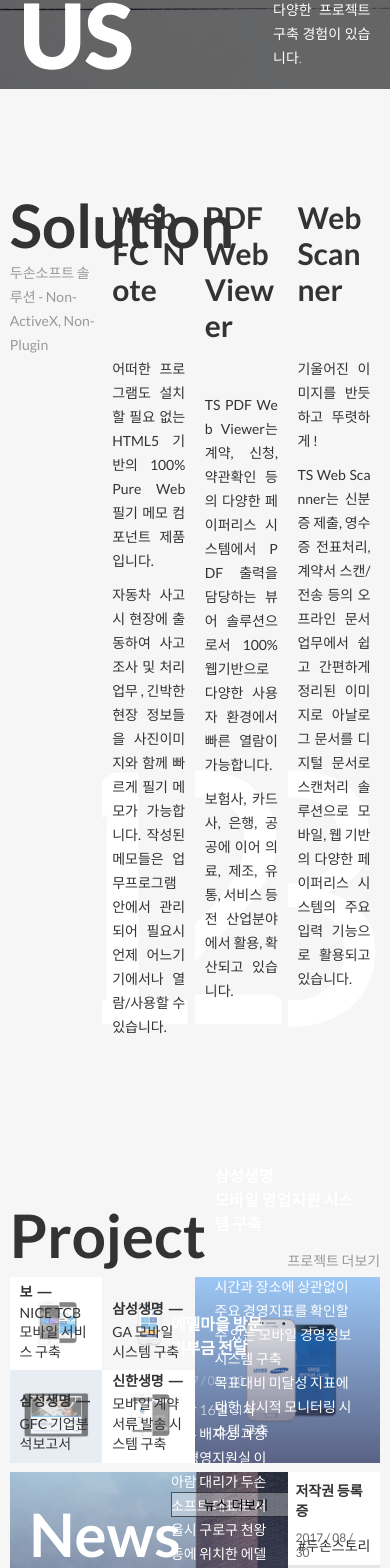
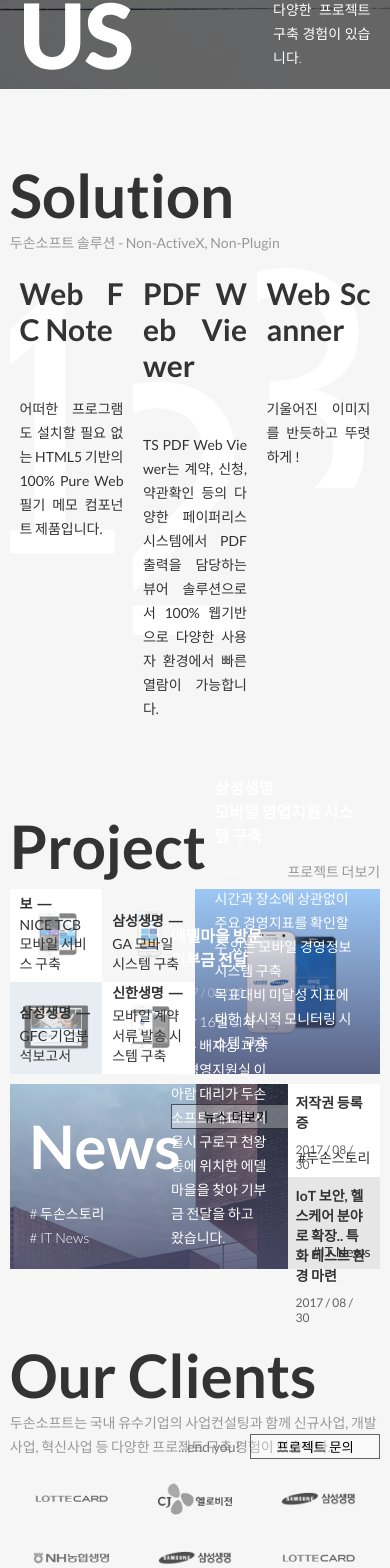
Before and after one commit to opp1350/vue-study, a Vue app in the folder lee-twosonsoft/: page / in a window 390 px wide. Shown: the part 755-2323 px from the top of the page. Built offline with nearby package versions, Linux system fonts and the light colour scheme.

Commit message:
반응형  4-01

```diff
--- a/lee-twosonsoft/src/assets/css/reset.css
+++ b/lee-twosonsoft/src/assets/css/reset.css
@@ -64,3 +64,11 @@
 	color:rgba(0,0,0,0.6);
 	margin-bottom:5px
 }
+@media screen and (min-width:100px){
+	.clientsListItems.ifWidth1800px {
+		display: block
+	}
+	.clientsListItems {
+		width:20%
+	}
+}
--- a/lee-twosonsoft/src/components/ImgSlide.vue
+++ b/lee-twosonsoft/src/components/ImgSlide.vue
@@ -66,11 +66,11 @@
 	</div>
 </template>
 <script>
-export default {
-	name: 'mainSlide',
-	props: {
-	}
-}
+// export default {
+// 	name: 'mainSlide',
+// 	props: {
+// 	}
+// }
 </script>
 
 <style scoped>
--- a/lee-twosonsoft/src/components/News.vue
+++ b/lee-twosonsoft/src/components/News.vue
@@ -158,4 +158,9 @@
 	background-size: contain;
 	opacity:1
 }
+@media screen and (max-width:1260px) {
+	.NewsWrap {
+		margin-bottom:70px
+	}
+}
 </style>
--- a/lee-twosonsoft/src/components/Solution.vue
+++ b/lee-twosonsoft/src/components/Solution.vue
@@ -57,7 +57,7 @@
 	width:25%;
 }
 .solutionItem.content {
-	min-height:calc(25vw - 1.25vw) ;
+	min-height:calc(25vw - 1.25vw);
 	box-sizing: border-box;
 	padding:2.5vw;
 	transition: 0.3s all;
@@ -129,4 +129,34 @@
 .bg:last-of-type:hover {
 	background-image: url("../assets/img/3_hover.png");
 }
+@media screen and (max-width:950px) {
+	.solutionItemCont:nth-of-type(2) {
+		display: none
+	}
+	.bg:nth-of-type(2),.bg:nth-of-type(3),.bg:last-of-type {
+		background-position: 100% 45%;
+	}
+}
+@media screen and (max-width:1260px) {
+	.solutionWrap {
+		margin:70px auto;
+	}
+	.solutionItemWrap {
+		display: block
+	}
+	.solutionItemWrap:after {
+		content: "";
+		display: block;
+		clear: both;
+	}
+	.solutionItem.titleWrap {
+		width:100%;
+		margin-bottom: 2.5vw
+	}
+	.solutionItem.content {
+		float: left;
+		width:33.3332%;
+		min-height:calc(33vw - 1.25vw);
+	}
+}
 </style>
--- a/lee-twosonsoft/src/components/clients.vue
+++ b/lee-twosonsoft/src/components/clients.vue
@@ -4,7 +4,7 @@
 			<div class="clientsItem titleWrap">
 				<h2 class="Title">Our Clients</h2>
 				<p class="subTitle">두손소프트는 국내 유수기업의 사업컨설팅과 함께 신규사업,
-				개발사업, 혁신사업 등 다양한 프로젝트 구축 경험이 있습니다.</p>
+개발사업, 혁신사업 등 다양한 프로젝트 구축 경험이 있습니다.</p>
 				<div class="btnWrap">
 					<span>...end you!</span><button type="button" class="borderBtn">프로젝트 문의</button>
 				</div>
@@ -12,6 +12,7 @@
 			<div class="clientsItem content">
 				<ul class="clientsList floatClear">
 					<li class="clientsListItems" v-for="item in items" :key="item.key"><img :src="item.img" :alt="item.imgAlt"></li>
+					<li class="clientsListItems ifWidth1800px" v-for="item in itemsIf1800px" :key="item.key"><img :src="item.img" :alt="item.imgAlt"></li>
 				</ul>
 			</div>
 		</div>
@@ -48,6 +49,16 @@
 					img: require('@/assets/img/lotte_grey_70.png'),
 					imgAlt: 'lotte'
 				},
+			],
+			itemsIf1800px : [
+				{
+					img: require('@/assets/img/lotte_grey_70.png'),
+					imgAlt: 'lotte'
+				},
+				{
+					img: require('@/assets/img/ss_grey_70.png'),
+					imgAlt: '삼성생명'
+				},
 			]
 		}
 	}
@@ -68,6 +79,9 @@
 }
 .clientsItem.content {
 	flex: 1;
+}
+.clientsListItems.ifWidth1800px {
+	display: none
 }
 .clientsListItems {
 	width:33.3332%;
@@ -94,4 +108,36 @@
 	color:#777;
 	margin-right: 10px
 }
+@media screen and (max-width:1260px) {
+	.clientsWrap {
+		margin-bottom:70px
+	}
+	.clientsItemWrap {
+		display: block
+	}
+	.clientsItem.titleWrap {
+		width:100%;
+		margin-bottom:2.5vw;
+	}
+	.subTitle {
+		white-space: pre-wrap;
+	}
+	.clientsListItems {
+		height: calc(16.5vw - 1.25vw);
+	}
+}
+@media screen and (min-width:1921px){
+	.clientsListItems.ifWidth1800px {
+		display: block
+	}
+	.clientsListItems {
+		width:25%
+	}
+	.clientsListItems img {
+		max-width:230px
+	}
+	.subTitle {
+		white-space: pre-wrap;
+	}
+}
 </style>
```
